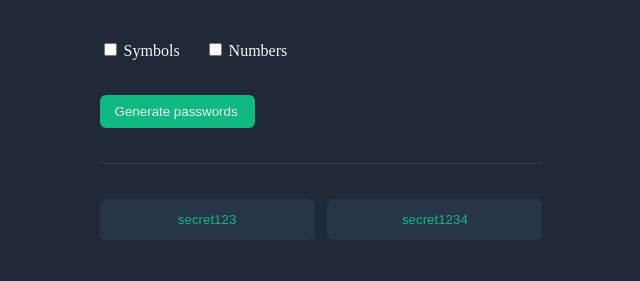
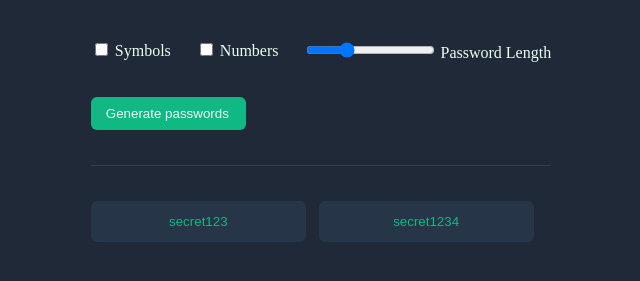
Before and after one commit to karansgotit/password_generator, a plain HTML site: page index.html in a window 1280 px wide. Shown: the part 279-560 px from the top of the page, without its empty margins (369-1009 px from the left). Drawn offline with Linux system fonts and the light colour scheme.

Commit message:
added password length slider in html and css

```diff
--- a/index.css
+++ b/index.css
@@ -108,3 +108,7 @@ body{
 .password-fields:focus{
     outline: none;
 }
+
+.password-length{
+    color: #ECFDF5;
+}
--- a/index.html
+++ b/index.html
@@ -22,12 +22,16 @@
             <p id = "description">Never use an insecure password again.</p>
             <div class = "toggle">
                 <div class ="inner-toggle">
-                    <input type = "checkbox" id = "toggle-symbol" onchange ="">
+                    <input type = "checkbox" id = "toggle-symbol">
                     <label for ="toggle-symbol">Symbols</label>
                 </div>
                 <div class = "inner-toggle">
                     <input type = "checkbox" id = "toggle-number">
                     <label for ="toggle-number">Numbers</label>
+                </div>
+                <div class ="password-length">
+                    <input type = "range" id ="password-range" min ="0" max ="50" value = "15">
+                    <label for ="password-range">Password Length</label>
                 </div>
             </div>
             <button id = "main-button" >Generate passwords</button>
```
